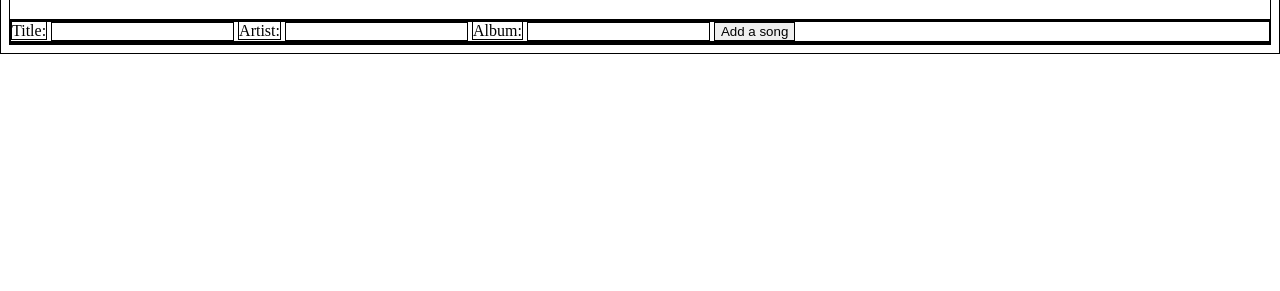
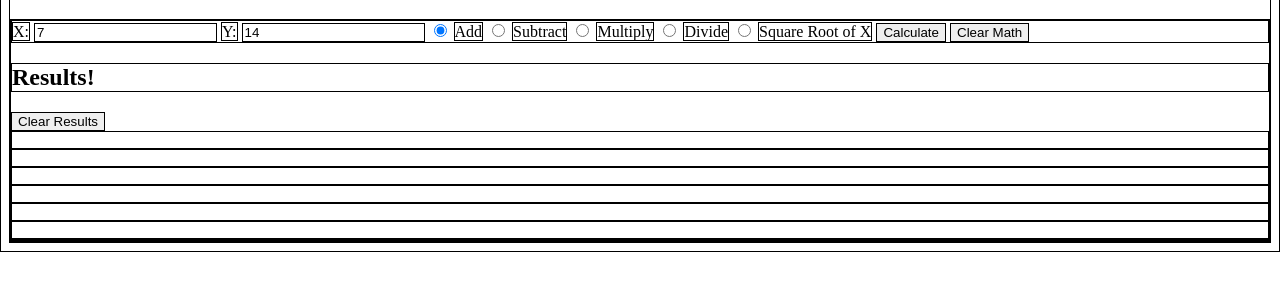
Before and after one commit to billkremer/calculator, a website: page public/views/index.html in a window 1280 px wide. Shown: the part 73-364 px from the top of the page. Drawn offline with nearby package versions, Linux system fonts and the light colour scheme; files that its build step writes are made by us from their sources.

Commit message:
updated divs to include a place for calculations.
also rearranged items and clarified ids and names for the radio buttons.

```diff
--- a/public/views/index.html
+++ b/public/views/index.html
@@ -4,32 +4,60 @@
     <meta charset="utf-8">
     <script src="../assets/vendors/jquery-3.1.1.min.js"></script>
     <script src="../scripts/client.js"></script>
-    <link rel="stylesheet" href="views/styles.css" />
+    <link rel="stylesheet" href="../views/styles.css" />
     <title>Calculator</title>
   </head>
   <body>
     <h1>Calculator!</h1>
 
     <section id='container'>
+      <form id="calculator">
+        <label for="xValue">X:</label>
+        <input id ="xValue" type="number" name="xValue" value=7 step='any'/>
 
+        <label for="yValue">Y:</label>
+        <input id="yValue" type="number" name="yValue" value=14 step='any' />
+
+        <!-- <label for="operation">Operation:</label> -->
+
+        <input id="addOper" type="radio" name="operation" value="add" checked />
+        <label for="addOper">Add</label>
+
+        <input id="subtractOper" type="radio" name="operation" value="subtract"  />
+        <label for="subtractOper">Subtract</label>
+
+        <input id="multiplyOper" type="radio" name="operation" value="multiply"  />
+        <label for="multiplyOper">Multiply</label>
+
+        <input id="divideOper" type="radio" name="operation" value="divide" />
+        <label for="divideOper">Divide</label>
+
+        <input id="sqrtOper" type="radio" name="operation" value="squareRoot" />
+        <label for="sqrtOper">Square Root of X</label>
+
+        <input id="calculateButton" type="submit" value="Calculate"  />
+
+        <input id="clearMath" type="reset" value="Clear Math"  />
+
+
+      </form>
+
+      <!-- <button id="clearMath">Clear</button> -->
+<h2>Results!</h2>
+<button id="clearResults">Clear Results</button>
+<div id="calculatorDisplay">
+ <p></p> <!--these <p> tags are used to show the last 5 calculations. -->
+<p></p>
+<p></p>
+<p></p>
+<p></p>
+</div>
 
     </section>
 
-    <form id="addSong">
-      <label>Title:</label>
-      <input type="text" name="title" />
+    <div id='errormessage'>
 
-      <label>Artist:</label>
-      <input type="text" name="artist" />
-
-      <label>Album:</label>
-      <input type="text" name="album" />
-
-      <input type="submit" value="Add a song" />
-      <div id='errormessage'>
-
-      </div>
-    </form>
+    </div>
 
 
   </body>
```
